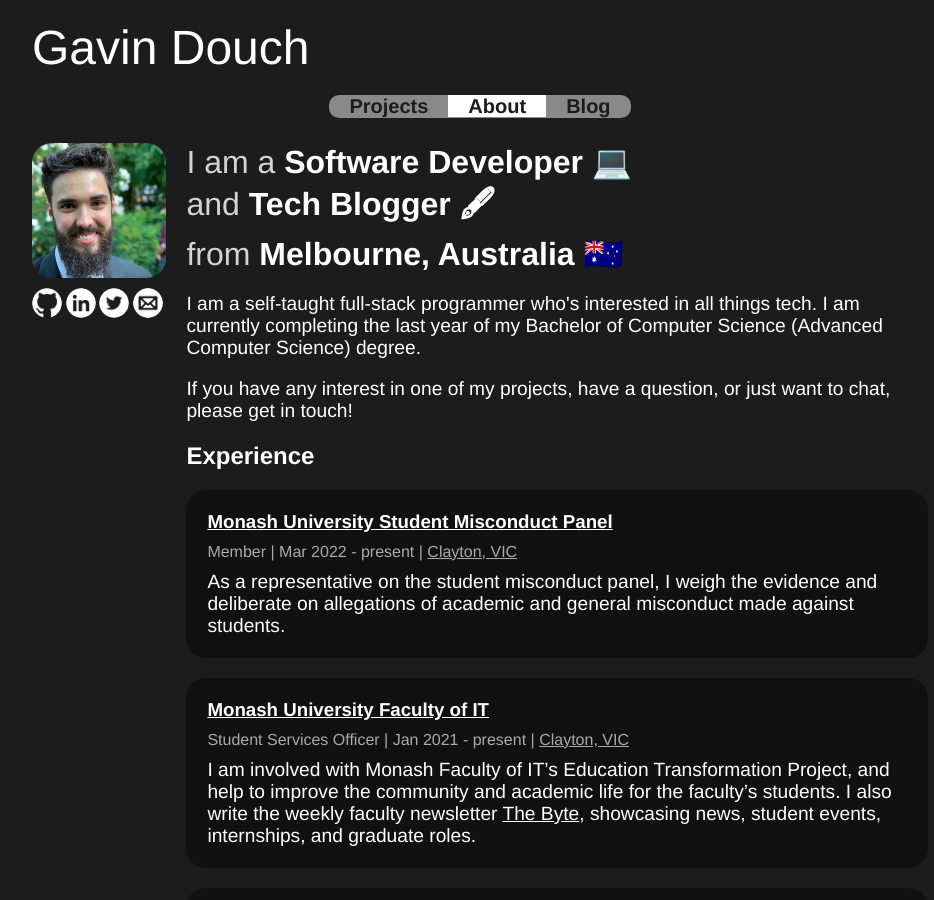
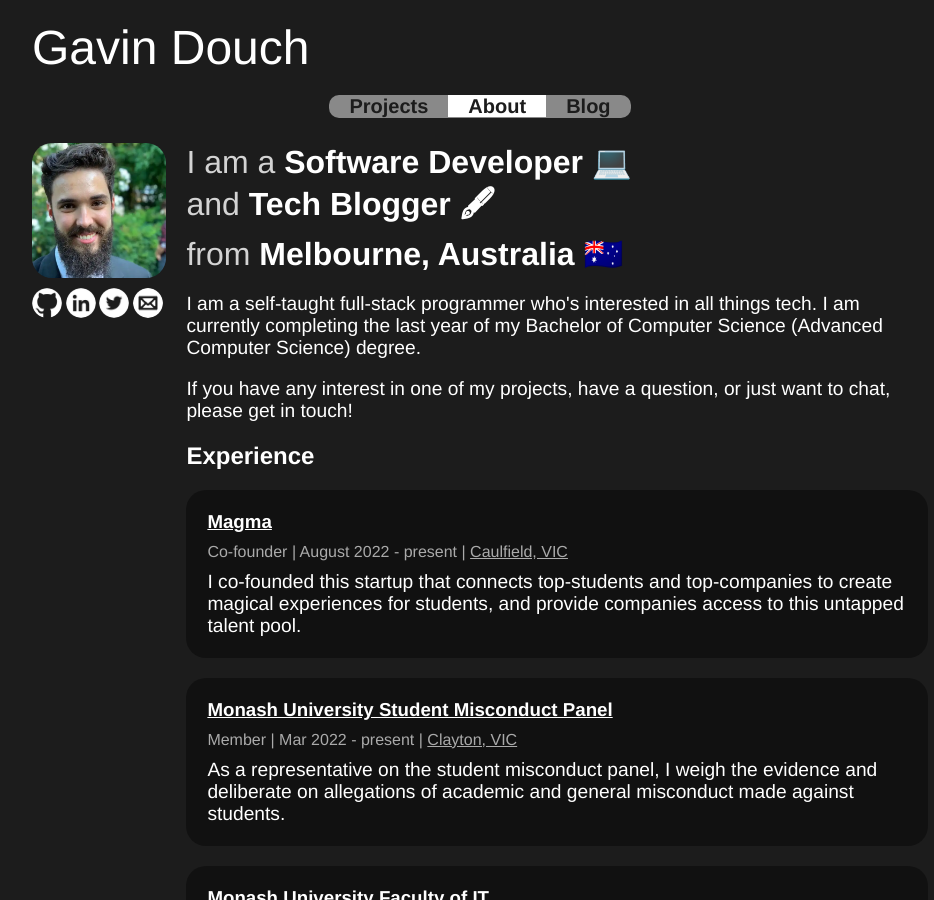
Before and after one commit to Coedice/website, a Jekyll site: the page built from about.html, in a window 1280 px wide and 900 px high. Shown: the whole window, without its empty margins (160-1094 px from the left). Built offline with Jekyll 4.4.1, drawn with Linux system fonts in a browser that asks for light colours.

Commit message:
Add Magma to experiences
- Fix location URL spelling

```diff
--- a/_data/experiences.yml
+++ b/_data/experiences.yml
@@ -1,8 +1,18 @@
+- name: Magma
+  role: Co-founder
+  suburb: Caulfield
+  state: VIC
+  location_url: https://www.google.com.au/maps/place/Monash+University+Caulfield+Campus/@-37.8773481,145.0428116,17z/data=!3m1!4b1!4m5!3m4!1s0x6ad6698cb33e0ac1:0x63f9134ad6bf7a0a!8m2!3d-37.8773524!4d145.0450003
+  url: https://magmarecruiting.com.au
+  start: August 2022
+  description: |-
+    I co-founded this startup that connects top-students and top-companies to create magical experiences for students,
+    and provide companies access to this untapped talent pool.
 - name: Monash University Student Misconduct Panel
   role: Member
   suburb: Clayton
   state: VIC
-  locationUrl: https://www.google.com.au/maps/place/Monash+University+Clayton+Campus/@-37.9145082,145.1328084,17z/data=!3m1!4b1!4m5!3m4!1s0x6ad66acbf64673b9:0xfaf9b169a587104!8m2!3d-37.9145125!4d145.1349971
+  location_url: https://www.google.com.au/maps/place/Monash+University+Clayton+Campus/@-37.9145082,145.1328084,17z/data=!3m1!4b1!4m5!3m4!1s0x6ad66acbf64673b9:0xfaf9b169a587104!8m2!3d-37.9145125!4d145.1349971
   url: https://www.monash.edu/students/support/safety-and-security/general-misconduct
   start: Mar 2022
   description: |-
@@ -12,7 +22,7 @@
   role: Student Services Officer
   suburb: Clayton
   state: VIC
-  locationUrl: https://www.google.com.au/maps/place/Faculty+of+Information+Technology/@-37.9105633,145.1317808,1009m/data=!3m2!1e3!4b1!4m5!3m4!1s0x6ad66acbb0c20823:0x6902fa6f1dcdef36!8m2!3d-37.9105779!4d145.1340309
+  location_url: https://www.google.com.au/maps/place/Faculty+of+Information+Technology/@-37.9105633,145.1317808,1009m/data=!3m2!1e3!4b1!4m5!3m4!1s0x6ad66acbb0c20823:0x6902fa6f1dcdef36!8m2!3d-37.9105779!4d145.1340309
   url: https://www.monash.edu/it
   start: Jan 2021
   description: |-
@@ -24,7 +34,7 @@
   role: Data Forensics/Risk Analytics IBL
   suburb: Southbank
   state: VIC
-  locationUrl: https://www.google.com.au/maps/place/PwC+Melbourne+%26+PwC's+Digital+Services/@-37.8213352,144.9611008,17z/data=!3m2!4b1!5s0x6ad642b28fa23581:0x15389f77037c20f5!4m5!3m4!1s0x6ad642c58aab0757:0xa5540420f50c3d14!8m2!3d-37.8213395!4d144.9632895
+  location_url: https://www.google.com.au/maps/place/PwC+Melbourne+%26+PwC's+Digital+Services/@-37.8213352,144.9611008,17z/data=!3m2!4b1!5s0x6ad642b28fa23581:0x15389f77037c20f5!4m5!3m4!1s0x6ad642c58aab0757:0xa5540420f50c3d14!8m2!3d-37.8213395!4d144.9632895
   url: https://www.pwc.com.au
   start: Jul 2021
   end: Dec 2021
@@ -37,7 +47,7 @@
   role: President
   suburb: Clayton
   state: VIC
-  locationUrl: https://www.google.com.au/maps/place/Campus+Centre/@-37.9117629,145.132391,252m/data=!3m3!1e3!4b1!5s0x6ad66acc0f54c241:0xbdde6fe28fed2b9c!4m5!3m4!1s0x6ad66acbf11dcb51:0x3404607fbde6418c!8m2!3d-37.9117629!4d145.1329382
+  location_url: https://www.google.com.au/maps/place/Campus+Centre/@-37.9117629,145.132391,252m/data=!3m3!1e3!4b1!5s0x6ad66acc0f54c241:0xbdde6fe28fed2b9c!4m5!3m4!1s0x6ad66acbf11dcb51:0x3404607fbde6418c!8m2!3d-37.9117629!4d145.1329382
   url: https://wired.org.au
   start: Mar 2020
   end: Mar 2022
@@ -49,7 +59,7 @@
   role: Founder and President
   suburb: Clayton
   state: VIC
-  locationUrl: https://www.google.com.au/maps/place/Campus+Centre/@-37.9117629,145.132391,252m/data=!3m3!1e3!4b1!5s0x6ad66acc0f54c241:0xbdde6fe28fed2b9c!4m5!3m4!1s0x6ad66acbf11dcb51:0x3404607fbde6418c!8m2!3d-37.9117629!4d145.1329382
+  location_url: https://www.google.com.au/maps/place/Campus+Centre/@-37.9117629,145.132391,252m/data=!3m3!1e3!4b1!5s0x6ad66acc0f54c241:0xbdde6fe28fed2b9c!4m5!3m4!1s0x6ad66acbf11dcb51:0x3404607fbde6418c!8m2!3d-37.9117629!4d145.1329382
   start: Feb 2019
   end: Mar 2022
   description: |-
@@ -59,7 +69,7 @@
   role: GDSC Lead
   suburb: Clayton
   state: VIC
-  locationUrl: https://www.google.com.au/maps/place/Campus+Centre/@-37.9117629,145.132391,252m/data=!3m3!1e3!4b1!5s0x6ad66acc0f54c241:0xbdde6fe28fed2b9c!4m5!3m4!1s0x6ad66acbf11dcb51:0x3404607fbde6418c!8m2!3d-37.9117629!4d145.1329382
+  location_url: https://www.google.com.au/maps/place/Campus+Centre/@-37.9117629,145.132391,252m/data=!3m3!1e3!4b1!5s0x6ad66acc0f54c241:0xbdde6fe28fed2b9c!4m5!3m4!1s0x6ad66acbf11dcb51:0x3404607fbde6418c!8m2!3d-37.9117629!4d145.1329382
   url: https://gdsc.community.dev/monash-university/
   start: Jun 2021
   end: Mar 2022
```
